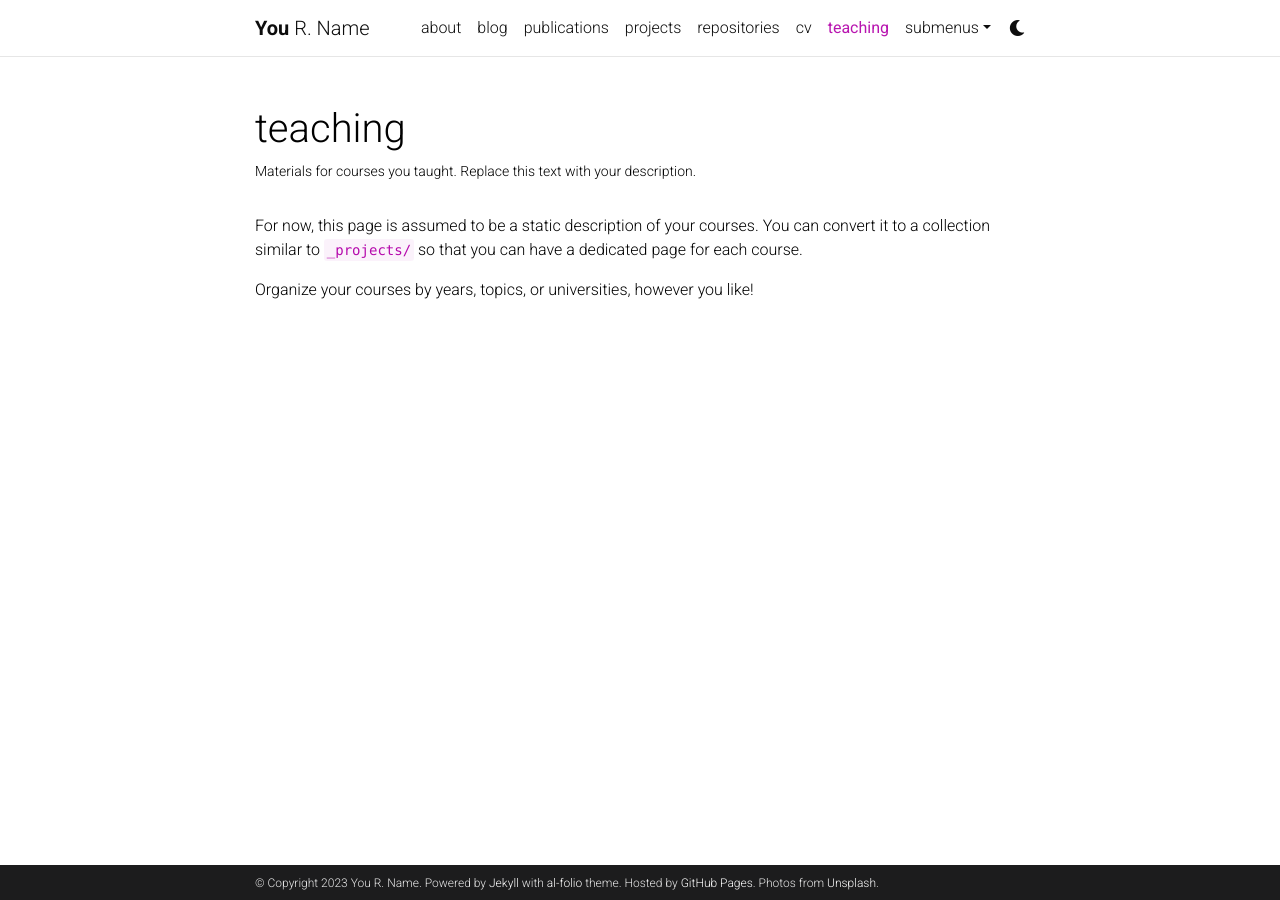
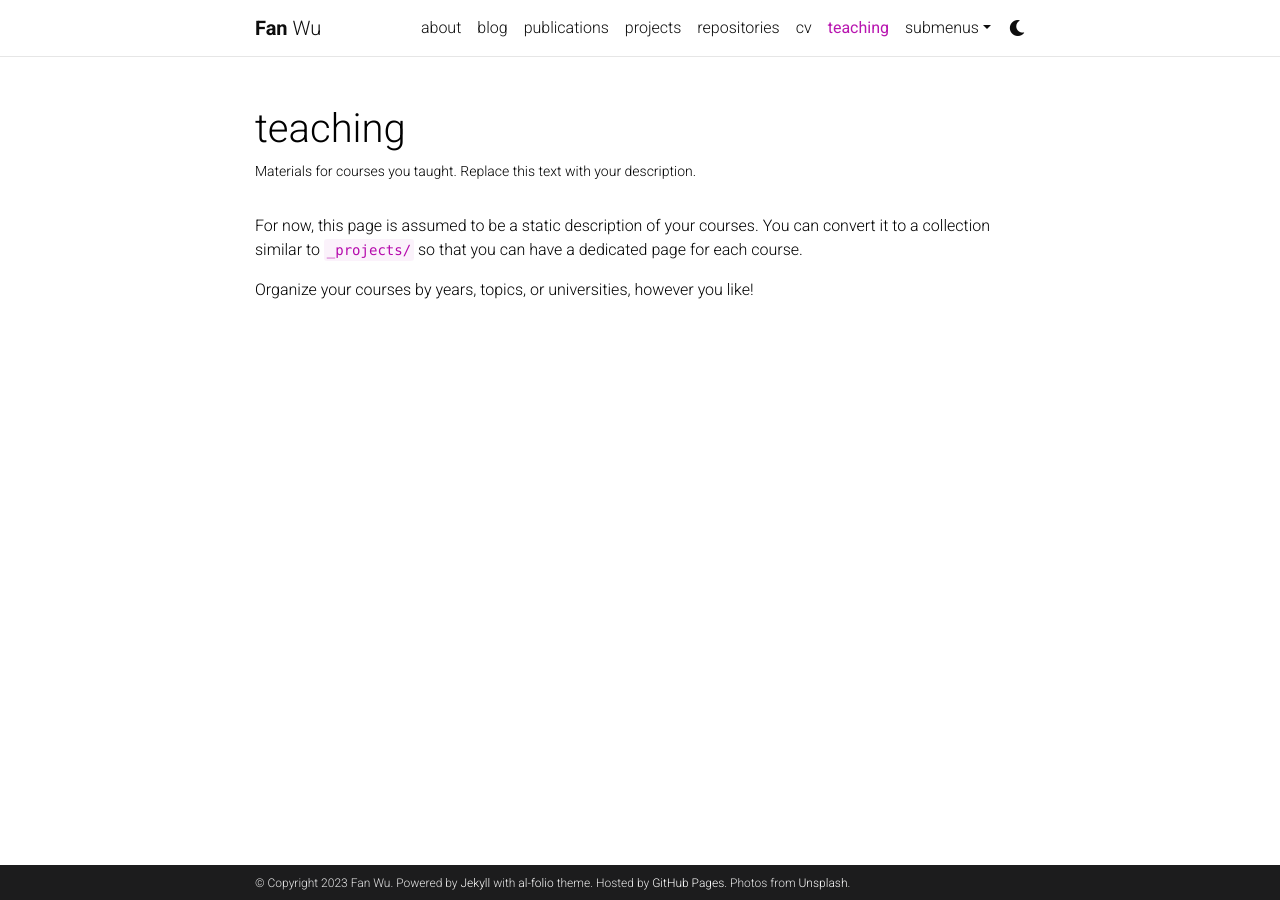
Before and after one commit to wufan-cse/wufan-cse.github.io, a Jekyll site: the page built from _pages/teaching.md, in a window 1280 px wide. Built offline with Jekyll 4.4.1, drawn with Linux system fonts in a browser that asks for light colours; comment, search, counter and statistics services are not loaded; a style sheet for code colours, icons or effects is not loaded.

Commit message:
Update _config.yml

```diff
--- a/_config.yml
+++ b/_config.yml
@@ -3,10 +3,10 @@
 # -----------------------------------------------------------------------------
 
 title: blank # the website title (if blank, full name will be used instead)
-first_name: You
-middle_name: R.
-last_name: Name
-email: you@example.com
+first_name: Fan
+middle_name:
+last_name: Wu
+email: wufan55@sjtu.edu.cn
 description: > # the ">" symbol means to ignore newlines until "footer_text:"
   A simple, whitespace theme for academics. Based on [*folio](https://github.com/bogoli/-folio) design.
 footer_text: >
@@ -18,7 +18,7 @@ keywords: jekyll, jekyll-theme, academic-website, portfolio-website  # add your
 lang: en # the language of your site (for example: en, fr, cn, ru, etc.)
 icon: ⚛️  # the emoji used as the favicon (alternatively, provide image name in /assets/img/)
 
-url: https://wufan-cse.github.io # the base hostname & protocol for your site
+url: https://wufan.github.io # the base hostname & protocol for your site
 baseurl:
 last_updated: false # set to true if you want to display last updated in the footer
 impressum_path:  # set to path to include impressum link in the footer, use the same path as permalink in a page, helps to conform with EU GDPR
@@ -80,7 +80,7 @@ telegram_username: # your Telegram user name
 scholar_userid: # your Google Scholar ID
 semanticscholar_id: # your Semantic Scholar ID
 whatsapp_number: # your WhatsApp number (full phone number in international format. Omit any zeroes, brackets, or dashes when adding the phone number in international format.)
-orcid_id: # your ORCID ID
+orcid_id: 0000-0001-5064-7062 # your ORCID ID
 medium_username: # your Medium username
 quora_username: # your Quora username
 publons_id: # your ID on Publons
```
